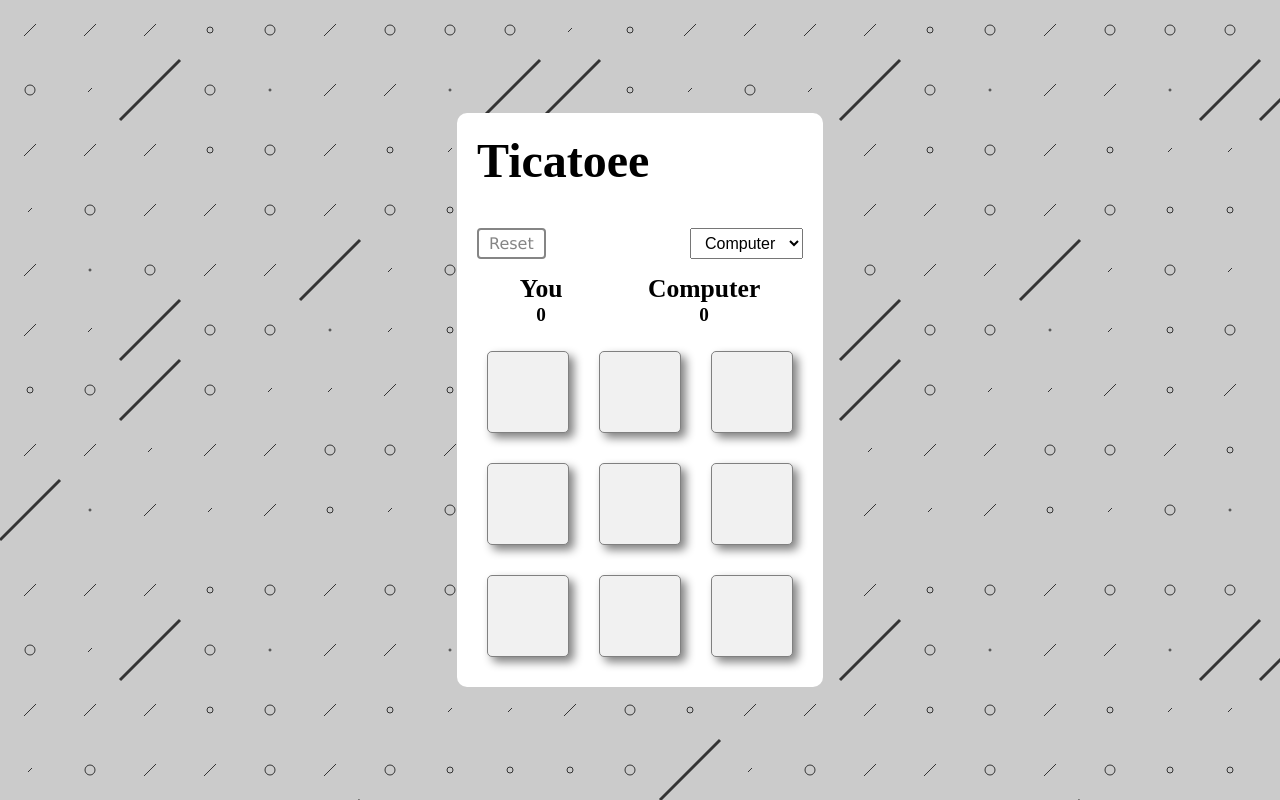
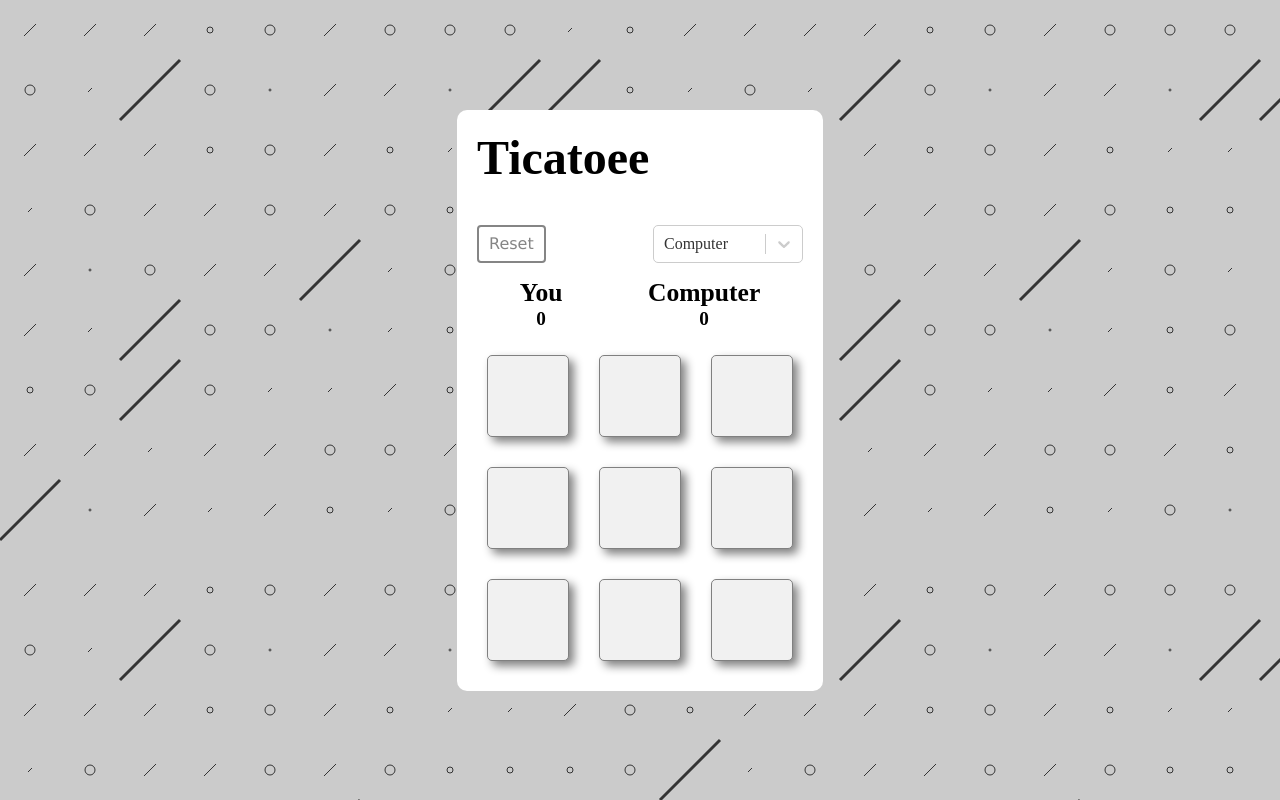
Before and after one commit to si-saaref/react-tic-tac-toe, a React (Vite) app: page / in a window 1280 px wide. Built offline with nearby package versions, Linux system fonts and the light colour scheme.

Commit message:
feat: add react select

```diff
--- a/package.json
+++ b/package.json
@@ -10,7 +10,8 @@
   },
   "dependencies": {
     "react": "^18.2.0",
-    "react-dom": "^18.2.0"
+    "react-dom": "^18.2.0",
+    "react-select": "^5.7.0"
   },
   "devDependencies": {
     "@types/react": "^18.0.24",
--- a/src/component/Board.jsx
+++ b/src/component/Board.jsx
@@ -1,6 +1,7 @@
 import Square from './Square';
 import { useEffect, useRef, useState } from 'react';
 import { getRandInt, listIdWinner } from '../utils/utils';
+import Select from 'react-select';
 import '../style/style.css';
 
 export default function Board() {
@@ -111,7 +112,7 @@ export default function Board() {
 						<button className='btn-reset' onClick={() => resetGamePlay('full')}>
 							Reset
 						</button>
-						<select
+						{/* <select
 							name=''
 							id=''
 							className='mode-game-selection'
@@ -124,7 +125,29 @@ export default function Board() {
 									</option>
 								);
 							})}
-						</select>
+						</select> */}
+						<div className='select-wrapper'>
+							<Select
+								options={gameModeOptions}
+								defaultValue={gameModeOptions[0]}
+								onChange={(e) => changeGameMode(e.value)}
+								menuPlacement='auto'
+								menuPosition='fixed'
+								isSearchable={true}
+								name='gameMode'
+								theme={(theme) => ({
+									...theme,
+									borderRadius: 5,
+									borderColor: 'black',
+									colors: {
+										...theme.colors,
+										text: 'black',
+										primary25: 'lightgrey',
+										primary: 'grey',
+									},
+								})}
+							/>
+						</div>
 					</div>
 				</div>
 				<div className='board-winner-info-section'>
@@ -173,5 +196,10 @@ export default function Board() {
 	);
 }
 
+const gameModeOptions = [
+	{ value: 'computer', label: 'Computer' },
+	{ value: 'pvp', label: 'PvP' },
+];
+
 // TODO : set mode PvP
 // TODO : SET DISABLED BOARD BEFORE SECONDPLAYER TURN
--- a/src/style/style.css
+++ b/src/style/style.css
@@ -269,3 +269,7 @@ p {
 .board-info-section select {
 	font-size: 1rem;
 }
+
+.select-wrapper {
+	width: 150px;
+}
```
Also changed, not shown: 1 other file (tests, documents, lock files or other folders).
